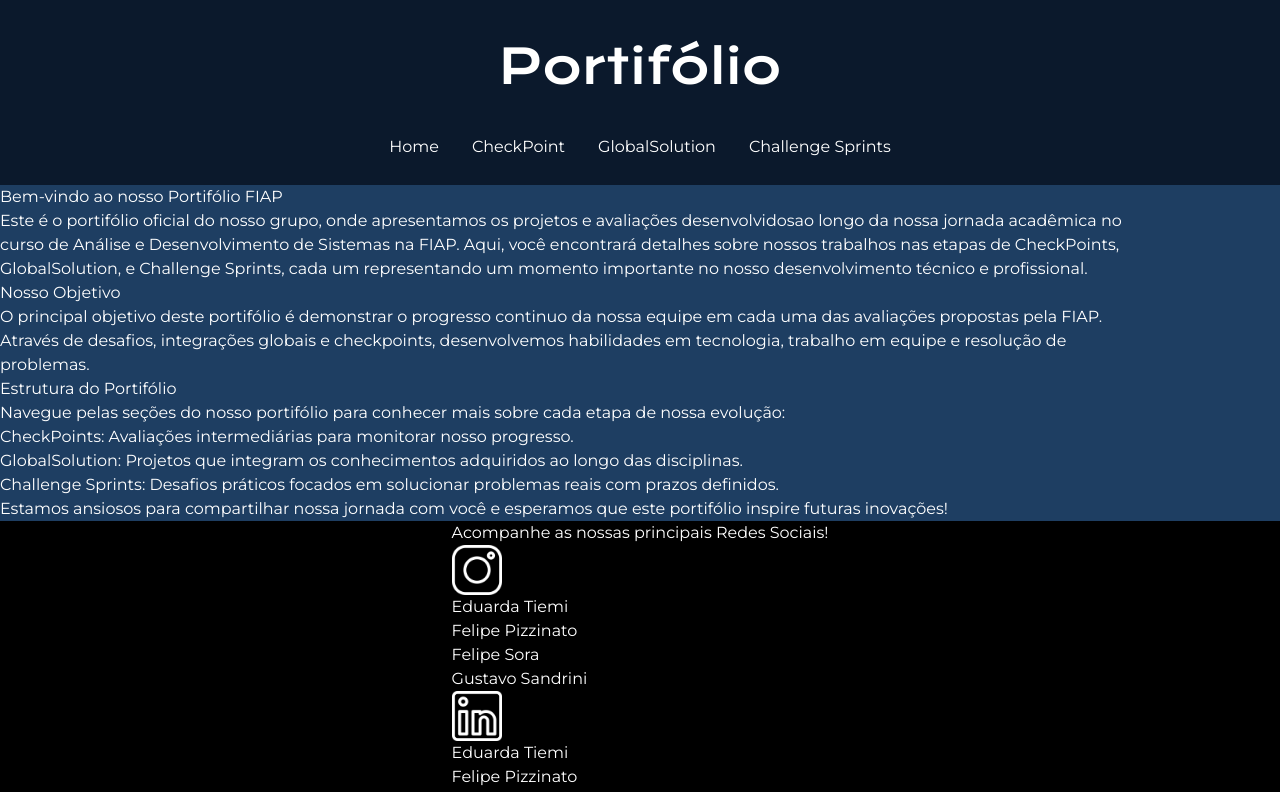
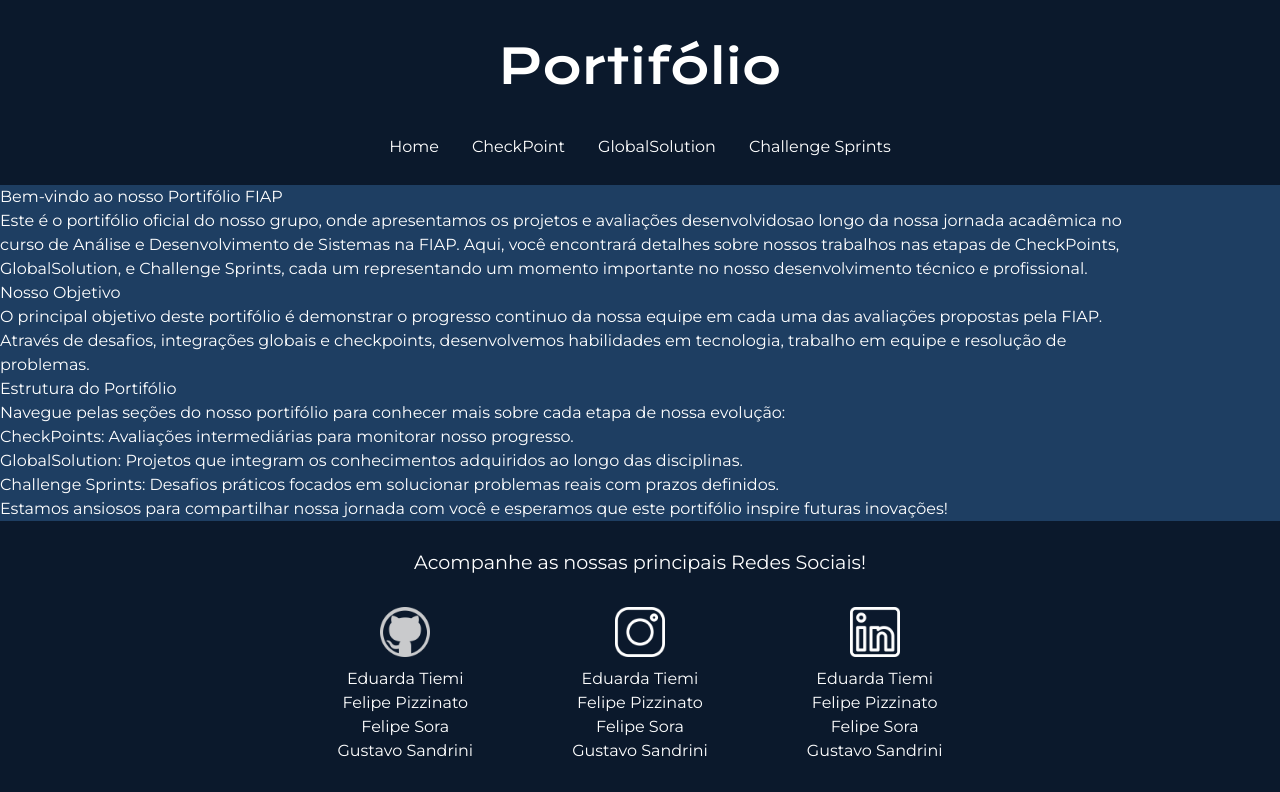
Before and after one commit to gusandrini/cp6-front, a Next.js app in the folder cp/: page / in a window 1280 px wide. Shown: the top 792 px of the page. Built offline with nearby package versions, Linux system fonts and the light colour scheme.

Commit message:
Estilizando o rodapé

```diff
--- a/cp/src/app/globals.css
+++ b/cp/src/app/globals.css
@@ -9,7 +9,7 @@
 
 :root {
   --cor-principal: #1E3E62;
-  --cor-secundario: #0B192C;
+  --cor-secundaria: #0B192C;
 
   --fonte-principal: "Krona One", sans-serif;
   --fonte-secundaria:"Montserrat", sans-serif;
@@ -28,7 +28,7 @@ body{
 /* ESTILIZAÇÃO DO CABELALHO */
 
 header{
-  @apply bg-[var(--cor-secundario)] text-center;
+  @apply bg-[var(--cor-secundaria)] text-center;
 }
 
 .titulo{
@@ -59,16 +59,6 @@ header{
 
 }
 
-/* ESTILIZAÇÃO DO FOOTER */
-@layer components {
-  footer {
-    @apply bg-black flex justify-around items-baseline text-white p-0;
-    ::marker {
-      @apply text-black;
-    }
-  }
-}
-
  /* ESTILIZAÇÃO DO CONTEUDO DO CP */
  .cards-i {
   @apply flex flex-row justify-evenly p-[20px];
@@ -93,3 +83,33 @@ header{
     @apply py-[12px] pl-[10px] font-semibold text-[22px];
   }
 }
+
+/* ESTILIZAÇÃO DO FOOTER */
+
+.rodape {
+  @apply bg-[var(--cor-secundaria)];
+}
+
+.rodape h2 {
+  @apply pt-[27px] text-center text-[1.2em];
+}
+
+.container_redes {
+  @apply pt-[30px] pb-[30px] flex gap-[99px] justify-center;
+}
+
+.redes {
+  @apply flex flex-col items-center;
+}
+
+.redes ul {
+  @apply pt-[10px] flex flex-col items-center;
+}
+
+.redes ul li{
+  @apply transition-transform duration-300 ease-in-out;
+}
+
+.redes ul li:hover{
+  @apply scale-110;
+}
--- a/cp/src/components/Rodape/Rodape.tsx
+++ b/cp/src/components/Rodape/Rodape.tsx
@@ -1,47 +1,47 @@
 import Image from 'next/image';
 import Link from 'next/link';
-import Insta from '../../Images/instagram.png'
-import Linke from '../../Images/linkedin.png';
-import Git from '../../Images/logotipo.png';
+import Instagram from '../../Images/instagram.png'
+import Linkedin from '../../Images/linkedin.png';
+import Github from '../../Images/logotipo.png';
 
 export default function Rodape() {
     return (
         <footer className='rodape'>
             <div className="container-footer">
-                <div className="redes">
+                <div className="redes_sociais">
                     <h2>
                         Acompanhe as nossas principais Redes Sociais!
                     </h2>
 
-                    <Image src={Insta} width={50} height={30} alt="logo instagram" />
-
+                    <div className='container_redes'>
+                        <div className='redes github'>
+                            <Image src={Github} width={50} height={30} alt="Logo do GitHub" />
                             <ul>
-                        <li><a className='instagram-Sora' target='_blank' rel='noopener' title='site Instagram' href="">Eduarda Tiemi</a></li>
-                        <li><a className='instagram-Pizzi' target='_blank' rel='noopener' title='site Instagram' href="">Felipe Pizzinato</a></li>
-                        <li><a className='instagram-Duda' target='_blank' rel='noopener' title='site Instagram' href="">Felipe Sora</a></li>
-                        <li><a className='instagram-Gu' target='_blank' rel='noopener' title='site Instagram' href="">Gustavo Sandrini</a></li>
+                                <li><a className='link_redes' target='_blank' rel='noopener' title='GitHub de Eduarda Tiemi' href="">Eduarda Tiemi</a></li>
+                                <li><a className='link_redes' target='_blank' rel='noopener' title='GitHub de Felipe Pizzinato' href="">Felipe Pizzinato</a></li>
+                                <li><a className='link_redes' target='_blank' rel='noopener' title='GitHub de Felipe Sora' href="">Felipe Sora</a></li>
+                                <li><a className='link_redes' target='_blank' rel='noopener' title='GitHub de Gustavo Sandrini' href="">Gustavo Sandrini</a></li>
                             </ul>
-
-                    <Image src={Linke} width={50} height={30} alt="logo instagram" />
-
+                        </div>
+                        <div className='redes instagram'>
+                            <Image src={Instagram} width={50} height={30} alt="Logo do Instagram" />
                             <ul>
-                        <li><a className='link-Sora' target='_blank' rel='noopener' title='site Linkedin' href="">Eduarda Tiemi</a></li>
-                        <li><a className='link-Pizzi' target='_blank' rel='noopener' title='site Linkedin' href="">Felipe Pizzinato</a></li>
-                        <li><a className='link-Duda' target='_blank' rel='noopener' title='site Linkedin' href="">Felipe Sora</a></li>
-                        <li><a className='link-Gu' target='_blank' rel='noopener' title='site Linkedin' href="">Gustavo Sandrini</a></li>
+                                <li><a className='link_redes' target='_blank' rel='noopener' title='Instagram de Eduarda Tiemi' href="">Eduarda Tiemi</a></li>
+                                <li><a className='link_redes' target='_blank' rel='noopener' title='Instagram de Felipe Pizzinato' href="">Felipe Pizzinato</a></li>
+                                <li><a className='link_redes' target='_blank' rel='noopener' title='Instagram de Felipe Sora' href="">Felipe Sora</a></li>
+                                <li><a className='link_redes' target='_blank' rel='noopener' title='Instagram de Gustavo Sandrini' href="">Gustavo Sandrini</a></li>
                             </ul>
-
-                    <Image src={Git} width={50} height={30} alt="logo instagram" />
-
+                        </div>
+                        <div className='redes linkedin'>
+                            <Image src={Linkedin} width={50} height={30} alt="Logo do Linkedin" />
                             <ul>
-                        <li><a className='git-Sora' target='_blank' rel='noopener' title='site GitHub' href="">Eduarda Tiemi</a></li>
-                        <li><a className='git-Pizzi' target='_blank' rel='noopener' title='site GitHub' href="">Felipe Pizzinato</a></li>
-                        <li><a className='git-Duda' target='_blank' rel='noopener' title='site GitHub' href="">Felipe Sora</a></li>
-                        <li><a className='git-Gu' target='_blank' rel='noopener' title='site GitHub' href="">Gustavo Sandrini</a></li>
+                                <li><a className='link_redes' target='_blank' rel='noopener' title='Linkedin de Eduarda Tiemi' href="">Eduarda Tiemi</a></li>
+                                <li><a className='link_redes' target='_blank' rel='noopener' title='Linkedin de Felipe Pizzinato' href="">Felipe Pizzinato</a></li>
+                                <li><a className='link_redes' target='_blank' rel='noopener' title='Linkedin de Felipe Sora' href="">Felipe Sora</a></li>
+                                <li><a className='link_redes' target='_blank' rel='noopener' title='Linkedin de Gustavo Sandrini' href="">Gustavo Sandrini</a></li>
                             </ul>
-
-
-
+                        </div>
+                    </div>
 
                 </div>
             </div>
```
Lines whose indentation alone changed are shown as unchanged.
